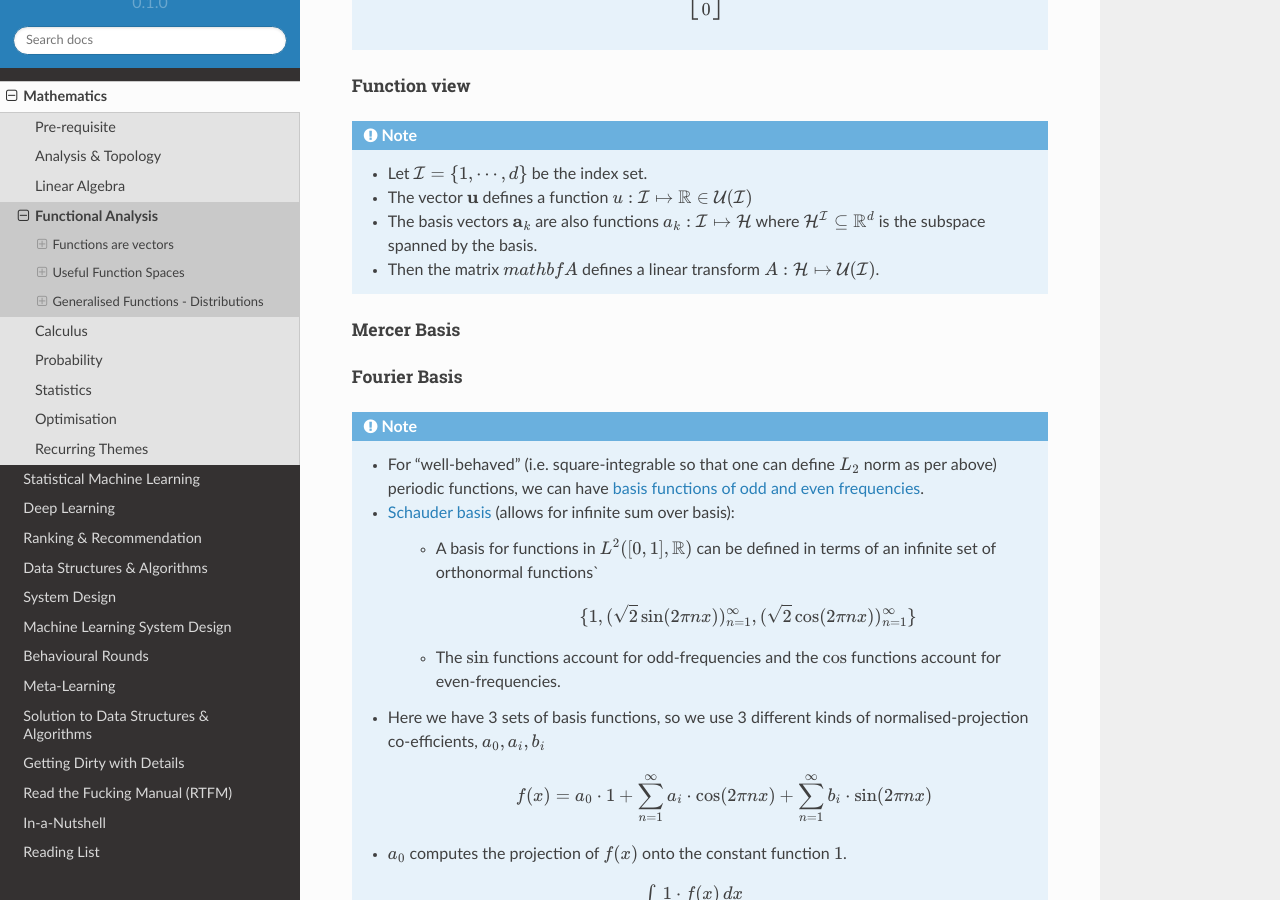
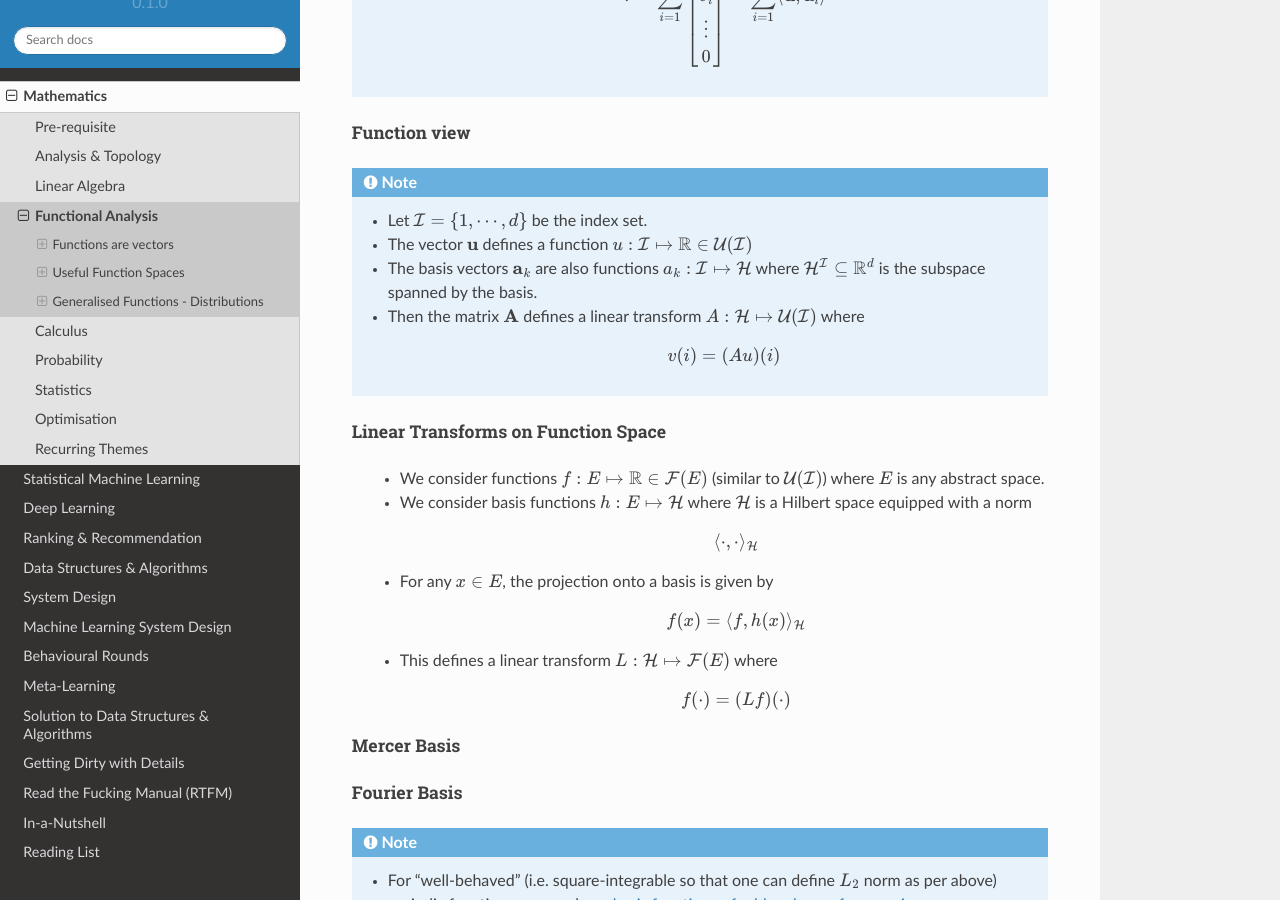
Before and after one commit to uselesstechjunks/leetcode, a Sphinx documentation site: the page built from docs/source/math/funan.rst, in a window 1280 px wide and 900 px high, scrolled down 6391 px. Built offline with Sphinx 7.4.7 and the Read the Docs theme 2.0.0, drawn with Linux system fonts in a browser that asks for light colours; some of the changed text lies outside the part shown.

Commit message:
Update funan.rst

```diff
--- a/docs/source/math/funan.rst
+++ b/docs/source/math/funan.rst
@@ -176,6 +176,8 @@ Uniform Convergence
 
 Linear Transforms
 --------------------------------------------------------------------------------
+Linear Transforms on Euclidean Space
+^^^^^^^^^^^^^^^^^^^^^^^^^^^^^^^^^^^^^^^^^^^^^^^^^^^^^^^^^^^^^^^^^^^^^^^^^^^^^^^^
 .. note::
 	* We consider an normalized set of basis vectors (i.e. of unit-length but not necessarily orthogonal) in :math:`\mathbb{R}^n` for a finite dimensional vector space as
 
@@ -199,7 +201,22 @@ Function view
 	* Let :math:`\mathcal{I}=\{1,\cdots,d\}` be the index set.
 	* The vector :math:`\mathbf{u}` defines a function :math:`u:\mathcal{I}\mapsto\mathbb{R}\in\mathcal{U}(\mathcal{I})`
 	* The basis vectors :math:`\mathbf{a}_k` are also functions :math:`a_k:\mathcal{I}\mapsto\mathcal{H}` where :math:`\mathcal{H}^{\mathcal{I}}\subseteq\mathbb{R}^d` is the subspace spanned by the basis.
-	* Then the matrix :math:`mathbf{A}` defines a linear transform :math:`A:\mathcal{H}\mapsto\mathcal{U}(\mathcal{I})`.
+	* Then the matrix :math:`\mathbf{A}` defines a linear transform :math:`A:\mathcal{H}\mapsto\mathcal{U}(\mathcal{I})` where
+
+		.. math:: v(i)=(Au)(i)
+
+Linear Transforms on Function Space
+^^^^^^^^^^^^^^^^^^^^^^^^^^^^^^^^^^^^^^^^^^^^^^^^^^^^^^^^^^^^^^^^^^^^^^^^^^^^^^^^
+	* We consider functions :math:`f:E\mapsto\mathbb{R}\in\mathcal{F}(E)` (similar to :math:`\mathcal{U}(\mathcal{I})`) where :math:`E` is any abstract space.
+	* We consider basis functions :math:`h:E\mapsto\mathcal{H}` where :math:`\mathcal{H}` is a Hilbert space equipped with a norm
+
+		.. math:: \langle \cdot,\cdot\rangle_{\mathcal{H}}
+	* For any :math:`x\in E`, the projection onto a basis is given by
+
+		.. math:: f(x)=\langle f,h(x)\rangle_{\mathcal{H}}
+	* This defines a linear transform :math:`L:\mathcal{H}\mapsto\mathcal{F}(E)` where
+
+		.. math:: f(\cdot)=(Lf)(\cdot)
 
 Mercer Basis
 ^^^^^^^^^^^^^^^^^^^^^^^^^^^^^^^^^^^^^^^^^^^^^^^^^^^^^^^^^^^^^^^^^^^^^^^^^^^^^^^^
```
